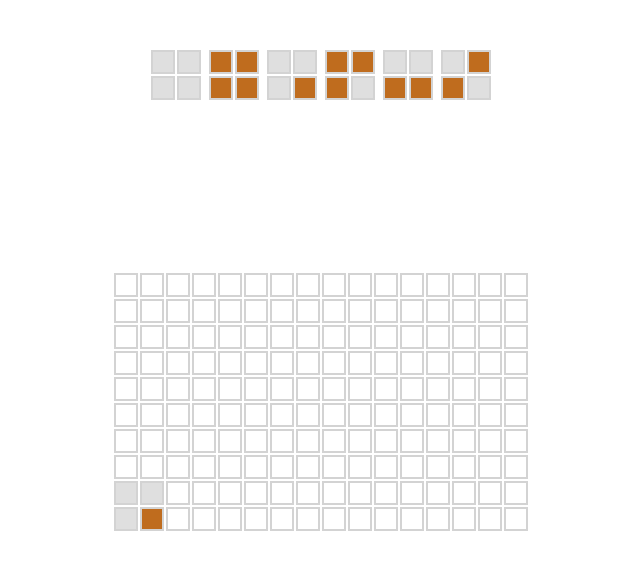
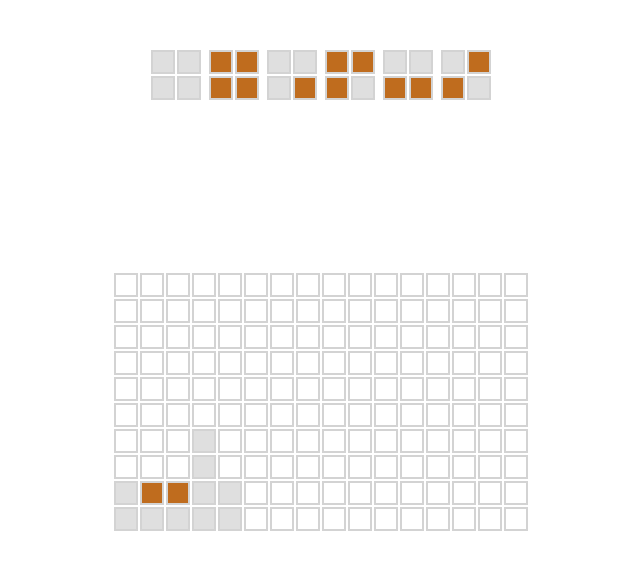
Before and after one commit to Goluxas/react-lumines, a React (Vite) app in the folder react-lumines/: page / in a window 1280 px wide. Shown: the top 570 px of the page, without its empty margins (321-961 px from the left). Built offline with nearby package versions, Linux system fonts and the light colour scheme.

Commit message:
Drop logic splits tiles that fall on uneven terrain

```diff
--- a/react-lumines/src/boardHandler.js
+++ b/react-lumines/src/boardHandler.js
@@ -50,6 +50,7 @@ export class Board {
   getPane(x, y) {
     /*
      Top Left of board is (0,0), Bottom Right is (boardwidth-1, boardheight-1)
+     x = column, y = row
     */
     return this.board[x + y * BOARD_WIDTH];
   }
@@ -64,9 +65,9 @@ export class Board {
   }
 
   firstLit(column) {
-    for (let i = 0; i < BOARD_HEIGHT; i++) {
-      if (this.getPane(i, column).color !== "off") {
-        return i;
+    for (let row = 0; row < BOARD_HEIGHT; row++) {
+      if (this.getPane(column, row).color !== "off") {
+        return row;
       }
     }
     return BOARD_HEIGHT; // Nothing lit, return boardHeight
@@ -77,13 +78,13 @@ export class Board {
      *
      * Both columns of the tile will fall until they meet a lit panel in the board.
      */
-    const colA_y = this.firstLit(column) - 1;
-    const colB_y = this.firstLit(column + 1) - 1;
+    const colA_r = this.firstLit(column) - 1;
+    const colB_r = this.firstLit(column + 1) - 1;
 
-    this.setPane(column, colA_y - 1, tilePanes[0]);
-    this.setPane(column, colA_y, tilePanes[2]);
-    this.setPane(column + 1, colB_y - 1, tilePanes[1]);
-    this.setPane(column + 1, colB_y, tilePanes[3]);
+    this.setPane(column, colA_r - 1, tilePanes[0]);
+    this.setPane(column, colA_r, tilePanes[2]);
+    this.setPane(column + 1, colB_r - 1, tilePanes[1]);
+    this.setPane(column + 1, colB_r, tilePanes[3]);
 
     return this;
   }
--- a/react-lumines/src/components/Board.jsx
+++ b/react-lumines/src/components/Board.jsx
@@ -11,7 +11,10 @@ import { Board as BoardHandler, cycleColor } from "../boardHandler";
 //                            ww......
 //                            wcw.....`;
 
-let initialBoardState = BoardHandler.generateBlankBoard().dropTile("wwwc", 0);
+let initialBoardState = BoardHandler.generateBlankBoard()
+  .dropTile("wcww", 0)
+  .dropTile("cwww", 2)
+  .dropTile("wwww", 3);
 
 export default function Board() {
   const [board, setBoard] = useState(initialBoardState.asArray());
```
